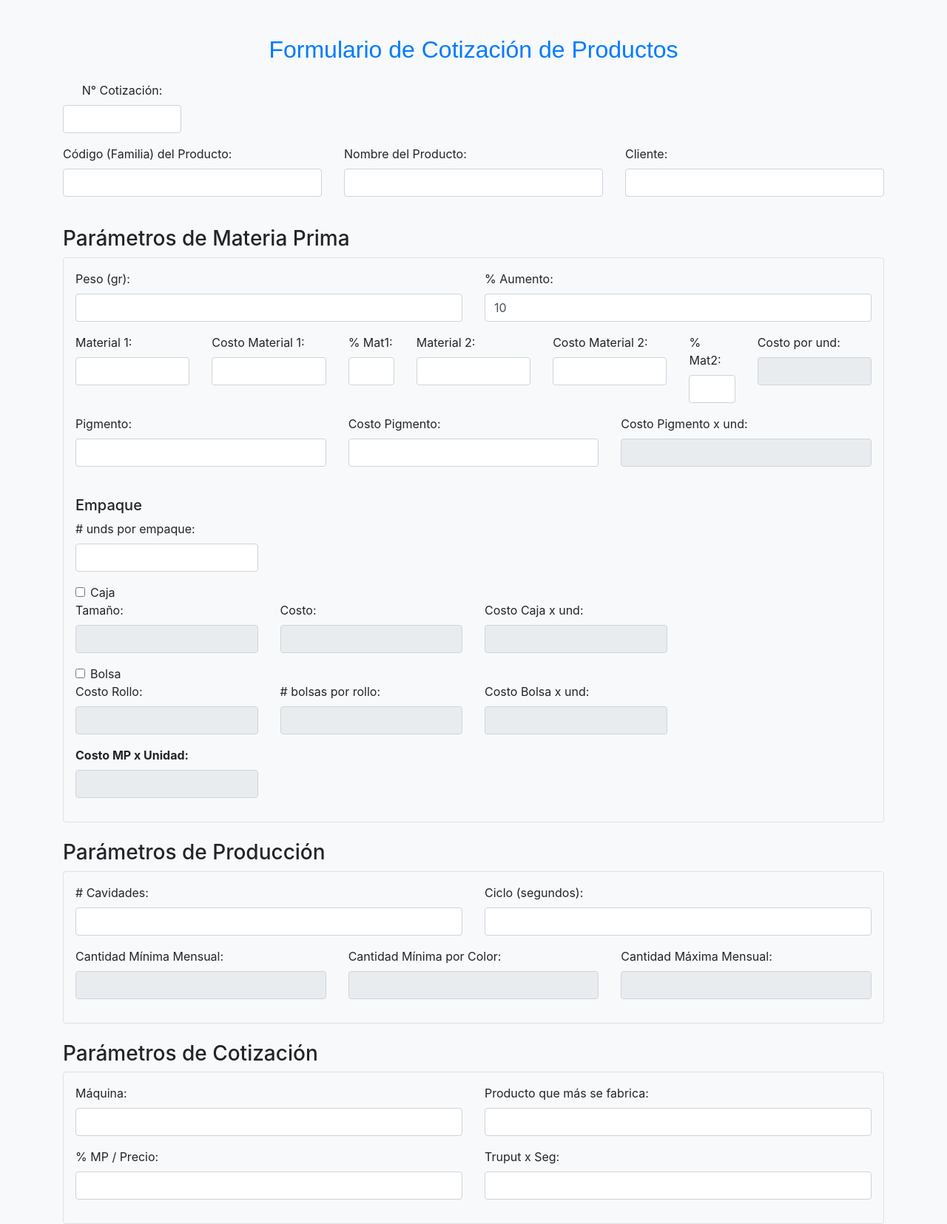
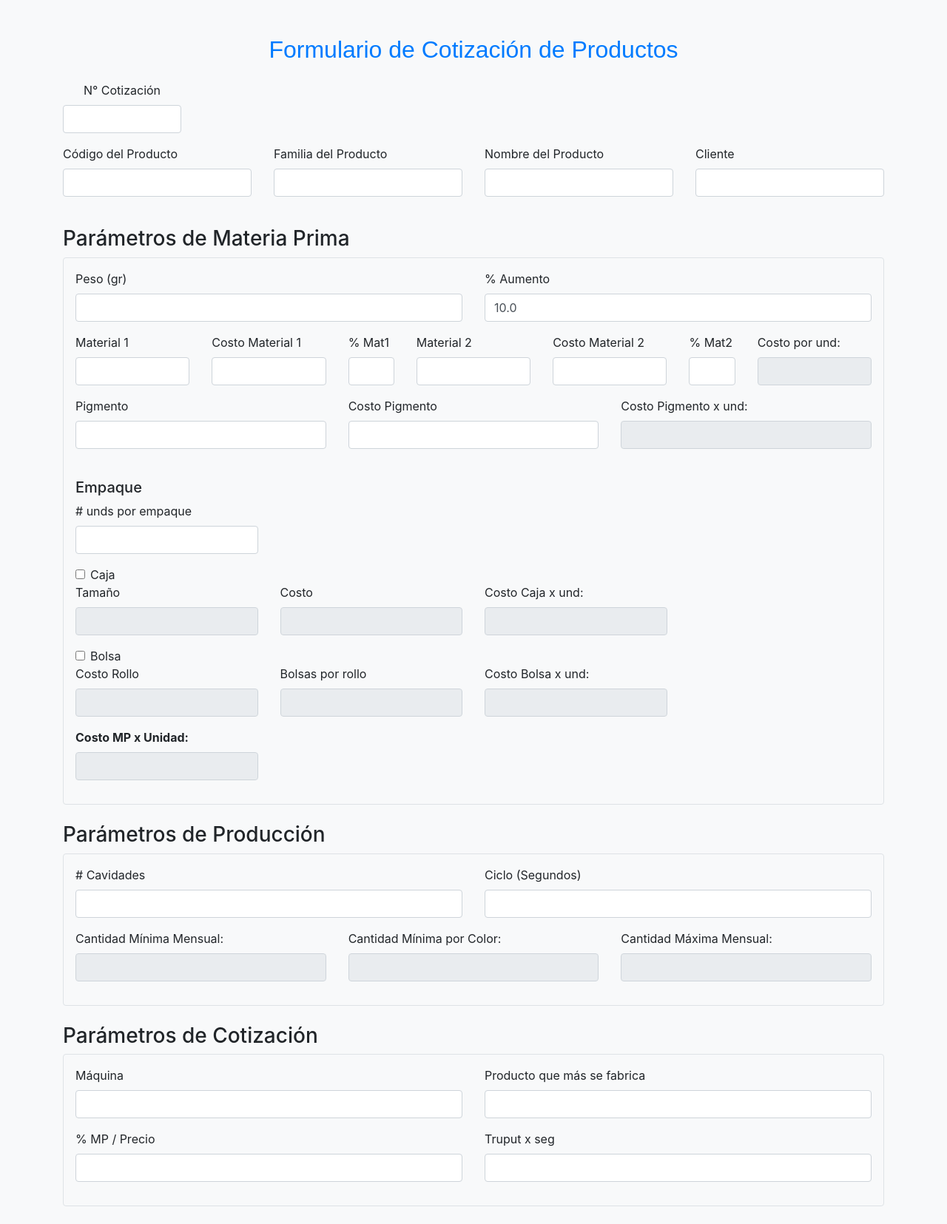
Before and after one commit to Oficiencia/CotizadorSM, a Flask app: page / in a window 1280 px wide. Shown: the top 1655 px of the page at 74% size. Run offline with Flask 3, Linux system fonts and the light colour scheme; some libraries are stand-ins or nearby versions.

Commit message:
Ajustes adicionales para guardar cotización

```diff
--- a/app.py
+++ b/app.py
@@ -1,7 +1,7 @@
-from flask import Flask, render_template, request, redirect, url_for
+from flask import Flask, render_template, request, redirect, url_for, flash
 from flask_wtf import FlaskForm
-from wtforms import StringField, IntegerField
-from wtforms.validators import DataRequired, NumberRange
+from wtforms import StringField, IntegerField, FloatField, SubmitField, BooleanField
+from wtforms.validators import DataRequired, NumberRange, Optional, InputRequired
 import csv
 
 app = Flask(__name__)
@@ -9,32 +9,145 @@ app.config['SECRET_KEY'] = '2417'
 
 class CotizacionForm(FlaskForm):
     numeroCotizacion = StringField('N° Cotización', validators=[DataRequired()])
+    codigoProducto = StringField('Código del Producto', validators=[Optional()])
+    familiaProducto = StringField('Familia del Producto', validators=[DataRequired()])
+    nombreProducto = StringField('Nombre del Producto', validators=[DataRequired()])
+    cliente = StringField('Cliente', validators=[DataRequired()])
+    peso = FloatField('Peso (gr)', validators=[DataRequired(), NumberRange(min=0.01)])
+    porcentajeAumento = FloatField('% Aumento', validators=[InputRequired()], default=10.0)
+    material1 = StringField('Material 1', validators=[DataRequired()])
+    costoMaterial1 = FloatField('Costo Material 1', validators=[DataRequired()])
+    porcentajeMat1 = FloatField('% Mat1', validators=[DataRequired(), NumberRange(min=0, max=100)])
+    material2 = StringField('Material 2', validators=[Optional()])
+    costoMaterial2 = FloatField('Costo Material 2', validators=[Optional()])
+    porcentajeMat2 = FloatField('% Mat2', validators=[Optional(), NumberRange(min=0, max=100)])
+    pigmento = StringField('Pigmento', validators=[DataRequired()])
+    costoPigmento = FloatField('Costo Pigmento', validators=[InputRequired()])
+    undsPorEmpaque = IntegerField('# unds por empaque', validators=[DataRequired()])
+    incluyeCaja = BooleanField('Caja')
+    tamanoCaja = StringField('Tamaño', validators=[Optional()])
+    costoCaja = FloatField('Costo', validators=[Optional()])
+    incluyeBolsa = BooleanField('Bolsa')
+    costoRollo = FloatField('Costo Rollo', validators=[Optional()])
+    bolsasPorRollo = FloatField('Bolsas por rollo', validators=[Optional()])
+    cavidades = IntegerField('# Cavidades', validators=[DataRequired()])
+    ciclo = FloatField('Ciclo (Segundos)', validators=[DataRequired()])
+    maquinaCotizacion = StringField('Máquina', validators=[DataRequired()])
+    productoFrecuenteCotizacion = StringField('Producto que más se fabrica', validators=[DataRequired()])
+    porcentajeMPPrecio = FloatField('% MP / Precio', validators=[DataRequired()])
+    truputSeg = FloatField('Truput x seg', validators=[DataRequired()])
+    guardar = SubmitField('Guardar Cotización')
 
-@app.route('/')
+@app.route('/', methods=['GET', 'POST'])
 def index():
-    # Esta es la vista principal que muestra el formulario
-    return render_template('index.html')
+    form = CotizacionForm()
+    if form.validate_on_submit():
+        numero_cotizacion = form.numeroCotizacion.data
+        codigo_producto = form.codigoProducto.data
+        familia_producto = form.familiaProducto.data
+        nombre_producto = form.nombreProducto.data
+        cliente = form.cliente.data
+        peso = form.peso.data
+        porcentaje_aumento = form.porcentajeAumento.data
+        material1 = form.material1.data
+        costo_material1 = form.costoMaterial1.data
+        porcentaje_mat1 = form.porcentajeMat1.data
+        material2 = form.material2.data if porcentaje_mat1 < 100 else ''
+        costo_material2 = form.costoMaterial2.data if porcentaje_mat1 < 100 else ''
+        porcentaje_mat2 = form.porcentajeMat2.data if porcentaje_mat1 < 100 else ''
+        pigmento = form.pigmento.data
+        costo_pigmento = form.costoPigmento.data
+        undsPorEmpaque = form.undsPorEmpaque.data
+        cavidades = form.cavidades.data
+        ciclo = form.ciclo.data
+        maquinaCotizacion = form.maquinaCotizacion.data
+        productoFrecuenteCotizacion = form.productoFrecuenteCotizacion.data
+        porcentajeMPPrecio = form.porcentajeMPPrecio.data
+        truputSeg = form.truputSeg.data
 
-@app.route('/guardar_cotizacion', methods=['POST'])
-def guardar_cotizacion():
-        numero_cotizacion = request.form.get('numeroCotizacion')
+        costoMat_por_und = request.form.get('costoMatPorUnd')
+        costoPig_por_und = request.form.get('costoPigPorUnd')
+        costoCaja_por_und = request.form.get('costoCajaPorUnd')
+        costoBolsa_por_und = request.form.get('costoBolsaporUnd')
+        costo_MP = request.form.get('costoMP')
+        cantidadMin = request.form.get('cantidadMin')
+        cantidadMinColor = request.form.get('cantidadMinColor')
+        cantidadMax = request.form.get('cantidadMax')
+        precioMetodo1 = request.form.get('precioMetodo1')
+        truputSegMetodo1 = request.form.get('truputSegMetodo1')
+        precioMetodo2 = request.form.get('precioMetodo2')
+        porcentajeMPPrecioMetodo2 = request.form.get('porcentajeMPPrecioMetodo2')
+        precioMin = request.form.get('precioMin')
 
-        # Imprimir el número de cotización para propósitos de depuración
+        # Imprimir campos
         print("Número de Cotización recibido:", numero_cotizacion)
+        print("Código del Producto recibido:", codigo_producto)
+        print("Familia del Producto recibido:", familia_producto)
+        print("Nombre del Producto recibido:", nombre_producto)
+        print("Cliente recibido:", cliente)
+        print("Peso recibido:", peso)
+        print("% Aumento recibido:", porcentaje_aumento)
+        print("Material 1:", material1, "Costo Material 1:", costo_material1)
+        print("% Mat1:", porcentaje_mat1)
+        print("Material 2:", material2)
+        print("Costo Material 2:", costo_material2)
+        print("% Mat2:", porcentaje_mat2)
+        print("Costo MP por und recibido:", costoMat_por_und)
+        print("Pigmento recibido:", pigmento)
+        print("Costo Pigmento recibido:", costo_pigmento)
+        print("Costo Pig por und recibido:", costoPig_por_und)
+        print("Unds por empaque recibido:", undsPorEmpaque)
 
-        # Validar el número de cotización (este es un ejemplo simple de validación)
-        if not numero_cotizacion:
-            # Manejar el error, por ejemplo, reenviando al usuario al formulario con un mensaje de error
-            error = "El número de cotización es requerido."
-            return render_template('index.html', error=error)
+        if form.incluyeCaja.data:  # Si el checkbox está marcado
+            tamano_caja = form.tamanoCaja.data
+            costo_caja = form.costoCaja.data
+        else:
+            # Si 'incluyeCaja' no está marcado, establece 'tamano_caja' y 'costo_caja' como vacíos
+            tamano_caja = ''
+            costo_caja = ''
+
+        print("Tamaño de la caja:", tamano_caja)
+        print("Costo de la caja:", costo_caja)
+        print("Costo Caja por und recibido:", costoCaja_por_und)
+
+        if form.incluyeBolsa.data:  # Si el checkbox está marcado
+            costo_rollo = form.costoRollo.data
+            bolsasPorRollo = form.bolsasPorRollo.data
+        else:
+            # Si 'incluyeBolsa' no está marcado, establece 'costo_rollo' y 'bolsasPorRollo' como vacíos
+            costo_rollo = ''
+            bolsasPorRollo = ''
+
+        print("Costo del rollo:", costo_rollo)
+        print("Bolsas por rollo:", bolsasPorRollo)
+        print("Costo bolsa por und recibido:", costoBolsa_por_und)
+        print("Costo MP por und recibido:", costo_MP)
+        print("# Cavidades recibido:", cavidades)
+        print("Ciclo recibido:", ciclo)
+        print("Cantidad Mínima recibida:", cantidadMin)
+        print("Cant Mín Color recibida:", cantidadMinColor)
+        print("Cantidad Máx recibida:", cantidadMax)
+        print("Máquina recibida:", maquinaCotizacion)
+        print("Producto frecuente recibido:", productoFrecuenteCotizacion)
+        print("% MP / Precio recibido:", porcentajeMPPrecio)
+        print("Truput x seg recibido:", truputSeg)
+        print("Precio Método 1 recibido:", precioMetodo1)
+        print("Truput x seg Método 1 recibido:", truputSegMetodo1)
+        print("Precio Método 2 recibido:", precioMetodo2)
+        print("% MP / Precio Método 2 recibido:", porcentajeMPPrecioMetodo2)
+        print("Precio Mín recibido:", precioMin)
 
         # Guardar en archivo CSV
         #with open('cotizaciones.csv', mode='a', newline='') as file:
         #    writer = csv.writer(file)
         #    writer.writerow([numero_cotizacion])
 
+        flash('Cotización guardada con éxito!', 'success')
         # Redirigir a la misma página para evitar el reenvío del formulario
         return redirect(url_for('index'))
 
+    # Esta es la vista principal que muestra el formulario
+    return render_template('index.html', form=form)
+
 if __name__ == '__main__':
     app.run(debug=True)
--- a/templates/index.html
+++ b/templates/index.html
@@ -13,26 +13,31 @@
 <body>
     <div class="container mt-5">
         <h2>Formulario de Cotización de Productos</h2>
-        <form action="/guardar_cotizacion" method="post" class="mt-4">
+        <form action="" method="post" class="mt-4">
+            {{ form.hidden_tag() }}
             <!-- N° Cotización -->
             <div class="row mb-3">
                 <div class="col-md-2 text-center">
-                    <label for="numeroCotizacion">N° Cotización:</label>
-                    <input type="text" class="form-control" id="numeroCotizacion" name="numeroCotizacion" style="text-align: center;" required>
+                    {{ form.numeroCotizacion.label(class="form-label") }}
+                    {{ form.numeroCotizacion(class="form-control", style="text-align: center;") }}
                 </div>
             </div>
             <div class="row">
-                <div class="col-md-4 form-group">
-                    <label for="codigoProducto">Código (Familia) del Producto:</label>
-                    <input type="number" step="0.01" class="form-control" id="codigoProducto" name="codigoProducto" required>
+                <div class="col-md-3 form-group">
+                    {{ form.codigoProducto.label(class="form-label") }}
+                    {{ form.codigoProducto(class="form-control") }}
                 </div>
-                <div class="col-md-4 form-group">
-                    <label for="nombreProducto">Nombre del Producto:</label>
-                    <input type="text" class="form-control" id="nombreProducto" name="nombreProducto" required>
+                <div class="col-md-3 form-group">
+                    {{ form.familiaProducto.label(class="form-label") }}
+                    {{ form.familiaProducto(class="form-control") }}
                 </div>
-                <div class="col-md-4 form-group">
-                    <label for="cliente">Cliente:</label>
-                    <input type="text" class="form-control" id="cliente" name="cliente" required>
+                <div class="col-md-3 form-group">
+                    {{ form.nombreProducto.label(class="form-label") }}
+                    {{ form.nombreProducto(class="form-control") }}
+                </div>
+                <div class="col-md-3 form-group">
+                    {{ form.cliente.label(class="form-label") }}
+                    {{ form.cliente(class="form-control") }}
                 </div>
             </div>
 
@@ -43,41 +48,41 @@
                     <div class="p-3 border rounded">
                         <div class="row">
                             <div class="col-md-6 form-group">
-                                <label for="peso">Peso (gr):</label>
-                                <input type="number" step="0.01" class="form-control" id="peso" name="peso" required>
+                                {{ form.peso.label(class="form-label") }}
+                                {{ form.peso(class="form-control", step="0.01") }}
                             </div>
                             <div class="col-md-6 form-group">
-                                <label for="porcentajeAumento">% Aumento:</label>
-                                <input type="number" step="0.01" class="form-control" id="porcentajeAumento" name="porcentajeAumento" value="10" required>
+                                {{ form.porcentajeAumento.label(class="form-label") }}
+                                {{ form.porcentajeAumento(class="form-control", step="0.01") }}
                             </div>
                         </div>
                         <div class="row">
                             <!-- Material 1 -->
                             <div class="col-md-2 form-group">
-                                <label for="material1">Material 1:</label>
-                                <input type="text" class="form-control" id="material1" name="material1" required>
+                                {{ form.material1.label(class="form-label") }}
+                                {{ form.material1(class="form-control") }}
                             </div>
                             <div class="col-md-2 form-group">
-                                <label for="costoMaterial1">Costo Material 1:</label>
-                                <input type="number" step="0.01" class="form-control" id="costoMaterial1" name="costoMaterial1" required>
+                                {{ form.costoMaterial1.label(class="form-label") }}
+                                {{ form.costoMaterial1(class="form-control", step="0.01") }}
                             </div>
                             <div class="col-md-1 form-group">
-                                <label for="porcentajeMat1">% Mat1:</label>
-                                <input type="number" step="0.01" class="form-control" id="porcentajeMat1" name="porcentajeMat1" required onchange="checkPorcentaje()">
+                                {{ form.porcentajeMat1.label(class="form-label") }}
+                                {{ form.porcentajeMat1(class="form-control", step="0.01", onchange="checkPorcentaje()") }}
                             </div>
 
                             <!-- Material 2 -->
                             <div class="col-md-2 form-group">
-                                <label for="material2">Material 2:</label>
-                                <input type="text" class="form-control" id="material2" name="material2" required>
+                                {{ form.material2.label(class="form-label") }}
+                                {{ form.material2(class="form-control", required=True) }}
                             </div>
                             <div class="col-md-2 form-group">
-                                <label for="costoMaterial2">Costo Material 2:</label>
-                                <input type="number" step="0.01" class="form-control" id="costoMaterial2" name="costoMaterial2" required>
+                                {{ form.costoMaterial2.label(class="form-label") }}
+                                {{ form.costoMaterial2(class="form-control", step="0.01", required=True) }}
                             </div>
                             <div class="col-md-1 form-group">
-                                <label for="porcentajeMat2">% Mat2:</label>
-                                <input type="number" step="0.01" class="form-control" id="porcentajeMat2" name="porcentajeMat2" required onchange="checkPorcentaje()">
+                                {{ form.porcentajeMat2.label(class="form-label") }}
+                                {{ form.porcentajeMat2(class="form-control", step="0.01", required=True, onchange="checkPorcentaje()") }}
                             </div>
 
                             <!-- Costo Material x und -->
@@ -90,12 +95,12 @@
                         </div>
                         <div class="row">
                             <div class="col-md-4 form-group">
-                                <label for="pigmento">Pigmento:</label>
-                                <input type="text" class="form-control" id="pigmento" name="pigmento" required>
+                                {{ form.pigmento.label(class="form-label") }}
+                                {{ form.pigmento(class="form-control", required=True) }}
                             </div>
                             <div class="col-md-4 form-group">
-                                <label for="costoPigmento">Costo Pigmento:</label>
-                                <input type="number" step="0.01" class="form-control" id="costoPigmento" name="costoPigmento" required>
+                                {{ form.costoPigmento.label(class="form-label") }}
+                                {{ form.costoPigmento(class="form-control", step="0.01", required=True) }}
                             </div>
                             <div class="col-md-4 form-group">
                                 <label for="costoPigPorUnd">Costo Pigmento x und:</label>
@@ -106,8 +111,8 @@
                         <h5 class="mt-4">Empaque</h5>
                         <div class="row">
                             <div class="col-md-3 form-group">
-                                <label for="undsPorEmpaque"># unds por empaque:</label>
-                                <input type="number" class="form-control" id="undsPorEmpaque" name="undsPorEmpaque" required>
+                                {{ form.undsPorEmpaque.label(class="form-label") }}
+                                {{ form.undsPorEmpaque(class="form-control", required=True) }}
                             </div>
                         </div>
 
@@ -122,12 +127,12 @@
                         </div>
                         <div class="row">
                             <div class="col-md-3 form-group">
-                                <label for="tamanoCaja">Tamaño:</label>
-                                <input type="text" class="form-control" id="tamanoCaja" name="tamanoCaja" disabled>
+                                {{ form.tamanoCaja.label(class="form-label") }}
+                                {{ form.tamanoCaja(class="form-control", id="tamanoCaja", disabled=True) }}
                             </div>
                             <div class="col-md-3 form-group">
-                                <label for="costoCaja">Costo:</label>
-                                <input type="number" step="0.01" class="form-control" id="costoCaja" name="costoCaja" disabled>
+                                {{ form.costoCaja.label(class="form-label") }}
+                                {{ form.costoCaja(class="form-control", id="costoCaja", step="0.01", disabled=True) }}
                             </div>
                             <div class="col-md-3 form-group">
                                 <label for="costoCajaPorUnd">Costo Caja x und:</label>
@@ -146,12 +151,12 @@
                         </div>
                         <div class="row">
                             <div class="col-md-3 form-group">
-                                <label for="costoRollo">Costo Rollo:</label>
-                                <input type="number" step="0.01" class="form-control" id="costoRollo" name="costoRollo" disabled>
+                                {{ form.costoRollo.label(class="form-label") }}
+                                {{ form.costoRollo(class="form-control", id="costoRollo", step="0.01", disabled=True) }}
                             </div>
                             <div class="col-md-3 form-group">
-                                <label for="bolsasPorRollo"># bolsas por rollo:</label>
-                                <input type="number" class="form-control" id="bolsasPorRollo" name="bolsasPorRollo" disabled>
+                                {{ form.bolsasPorRollo.label(class="form-label") }}
+                                {{ form.bolsasPorRollo(class="form-control", id="bolsasPorRollo", disabled=True) }}
                             </div>
                             <div class="col-md-3 form-group">
                                 <label for="costoBolsaporUnd">Costo Bolsa x und:</label>
@@ -177,13 +182,13 @@
                     <!-- Campo # Cavidades -->
                     <div class="row">
                         <div class="col-md-6 form-group">
-                            <label for="cavidades"># Cavidades:</label>
-                            <input type="number" class="form-control" id="cavidades" name="cavidades" required>
+                            {{ form.cavidades.label(class="form-label") }}
+                            {{ form.cavidades(class="form-control", required=True) }}
                         </div>
                         <!-- Campo Ciclo (segundos) -->
                         <div class="col-md-6 form-group">
-                            <label for="ciclo">Ciclo (segundos):</label>
-                            <input type="number" step="0.01" class="form-control" id="ciclo" name="ciclo" required>
+                            {{ form.ciclo.label(class="form-label") }}
+                            {{ form.ciclo(class="form-control", step="0.01", required=True) }}
                         </div>
                     </div>
 
@@ -216,25 +221,25 @@
                     <!-- Campo Máquina -->
                     <div class="row">
                         <div class="col-md-6 form-group">
-                            <label for="maquinaCotizacion">Máquina:</label>
-                            <input type="text" class="form-control" id="maquinaCotizacion" name="maquinaCotizacion" required>
+                            {{ form.maquinaCotizacion.label(class="form-label") }}
+                            {{ form.maquinaCotizacion(class="form-control", required=True) }}
                         </div>
                         <!-- Campo Producto que más se fabrica -->
                         <div class="col-md-6 form-group">
-                            <label for="productoFrecuenteCotizacion">Producto que más se fabrica:</label>
-                            <input type="text" class="form-control" id="productoFrecuenteCotizacion" name="productoFrecuenteCotizacion" required>
+                            {{ form.productoFrecuenteCotizacion.label(class="form-label") }}
+                            {{ form.productoFrecuenteCotizacion(class="form-control", required=True) }}
                         </div>
                     </div>
                     <!-- Campo % MP / Precio -->
                     <div class="row">
                         <div class="col-md-6 form-group">
-                            <label for="porcentajeMPPrecio">% MP / Precio:</label>
-                            <input type="number" step="0.01" class="form-control" id="porcentajeMPPrecio" name="porcentajeMPPrecio" required>
+                            {{ form.porcentajeMPPrecio.label(class="form-label") }}
+                            {{ form.porcentajeMPPrecio(class="form-control", step="0.01", required=True) }}
                         </div>
                         <!-- Campo Truput x Seg -->
                         <div class="col-md-6 form-group">
-                            <label for="truputSeg">Truput x Seg:</label>
-                            <input type="number" step="0.01" class="form-control" id="truputSeg" name="truputSeg" required>
+                            {{ form.truputSeg.label(class="form-label") }}
+                            {{ form.truputSeg(class="form-control", step="0.01", required=True) }}
                         </div>
                     </div>
                 </div>
@@ -544,7 +549,7 @@
         </div>
         <div class="row mt-4">
             <div class="col-12 text-center">
-                <button type="submit" class="btn btn-primary" id="guardarCotizacion">Guardar Cotización</button>
+                {{ form.guardar(class="btn btn-primary") }}
             </div>
         </div>
         <div style="margin-bottom: 40px;"></div>
@@ -910,13 +915,13 @@
                 var precioPorUndFajilla = parseFloat($('#precioPorUndFajilla').val()) || 0;
                 var maquinaPorUndFajilla = parseFloat($('#maquinaPorUndFajilla').val()) || 0;
 
-                // Se recalcula costoEnsambleFajilla solo si hay valores en personasFajilla y piezasPorTurnoFajilla
-                var costoEnsambleFajilla = personasFajilla && piezasPorTurnoFajilla ? (SalarioMin * personasFajilla / (3 * 24 * piezasPorTurnoFajilla)) * (1 + 0.1) : 0;
+                // Se recalcula costoPosturaFajilla solo si hay valores en personasFajilla y piezasPorTurnoFajilla
+                var costoPosturaFajilla = personasFajilla && piezasPorTurnoFajilla ? (SalarioMin * personasFajilla / (3 * 24 * piezasPorTurnoFajilla)) * (1 + 0.1) : 0;
 
-                var costoFajillas = costoEnsambleFajilla + precioPorUndFajilla + maquinaPorUndFajilla;
+                var costoFajillas = costoPosturaFajilla + precioPorUndFajilla + maquinaPorUndFajilla;
 
                 // Actualizar los campos con los resultados
-                $('#costoEnsambleFajilla').val(costoEnsambleFajilla.toFixed(2));
+                $('#costoPosturaFajilla').val(costoPosturaFajilla.toFixed(2));
                 $('#costoFajillas').val(costoFajillas.toFixed(2));
                 calcularValores();
             }
```
